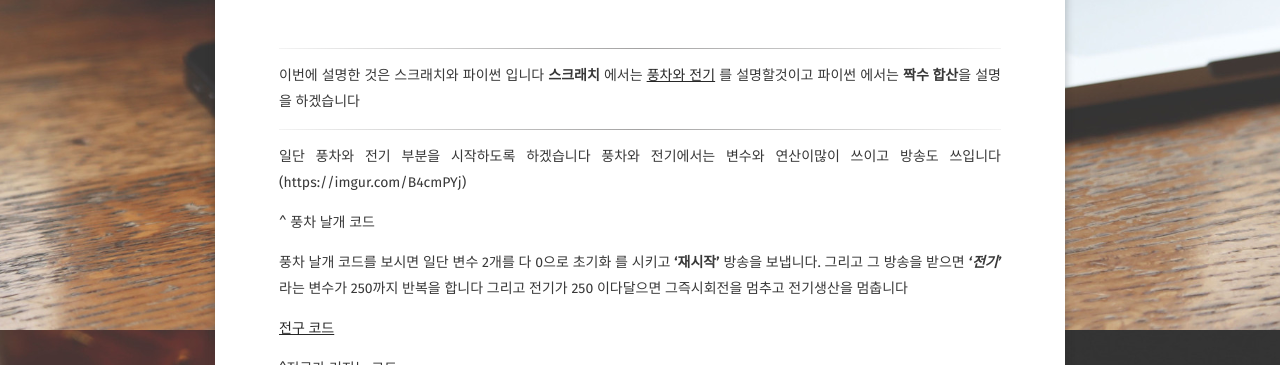
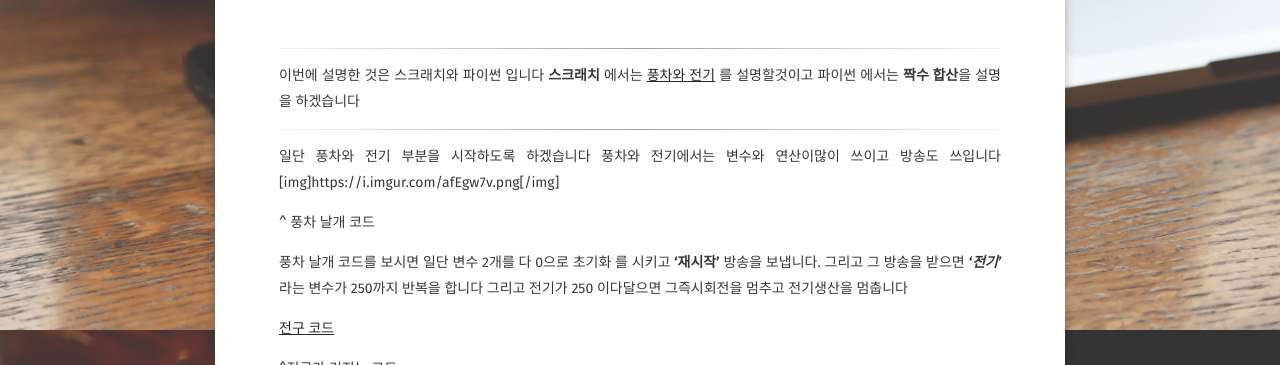
Before and after one commit to funct1onx/funct1onx.github.com, a Jekyll site: the page built from _posts/2012-05-23-readability-feature-post.md, in a window 1280 px wide. Shown: the part 570-935 px from the top of the page. Built offline with Jekyll 4.4.1, drawn with Linux system fonts in a browser that asks for light colours; some web fonts are replaced.

Commit message:
Update 2012-05-23-readability-feature-post.md

```diff
--- a/_posts/2012-05-23-readability-feature-post.md
+++ b/_posts/2012-05-23-readability-feature-post.md
@@ -18,7 +18,7 @@ comments: false
 
 일단 풍차와 전기 부분을 시작하도록 하겠습니다
 풍차와 전기에서는 변수와 연산이많이 쓰이고 방송도 쓰입니다
-(https://imgur.com/B4cmPYj)
+[img]https://i.imgur.com/afEgw7v.png[/img]
 
 ^ 풍차 날개 코드
 
```
